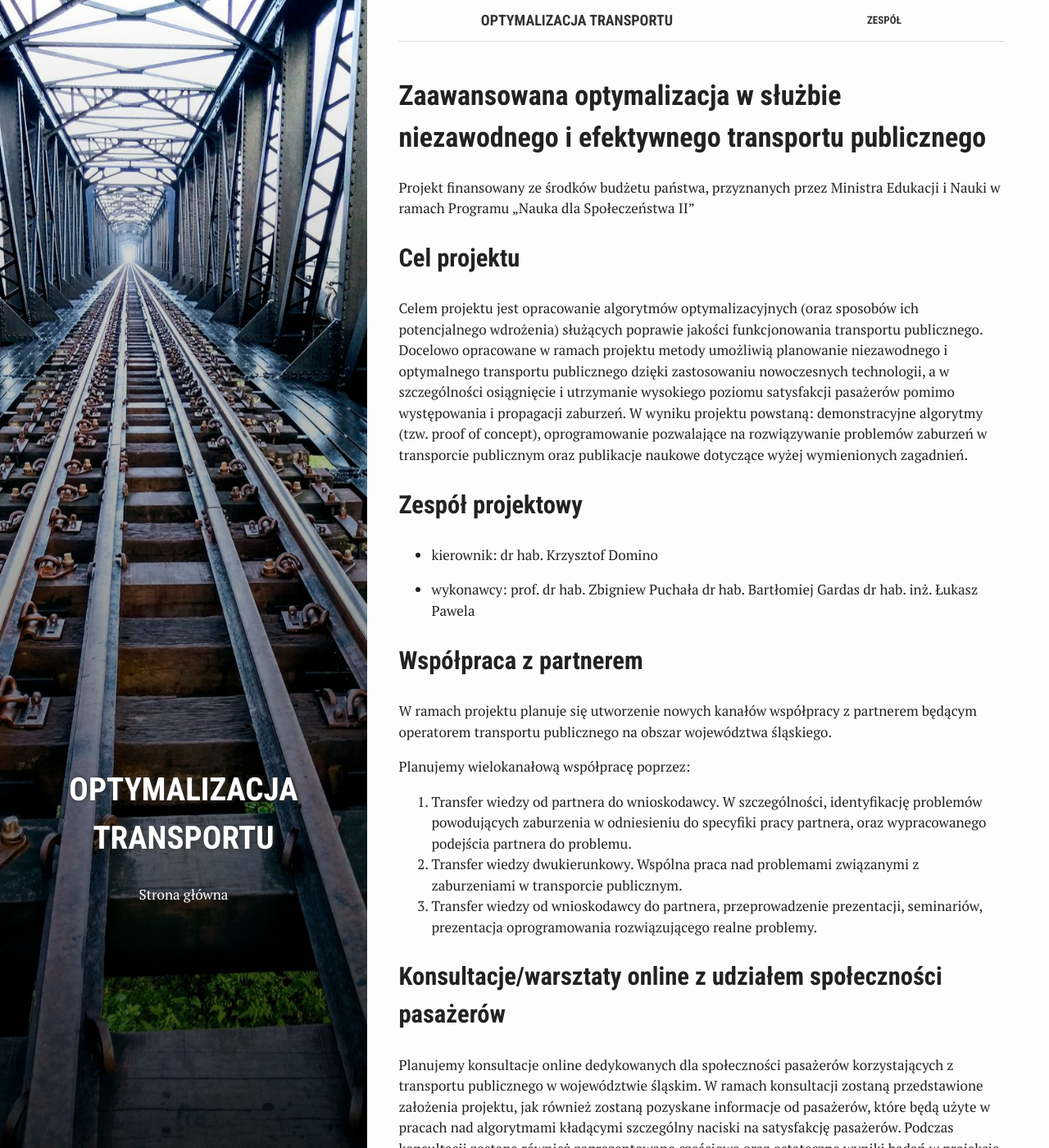
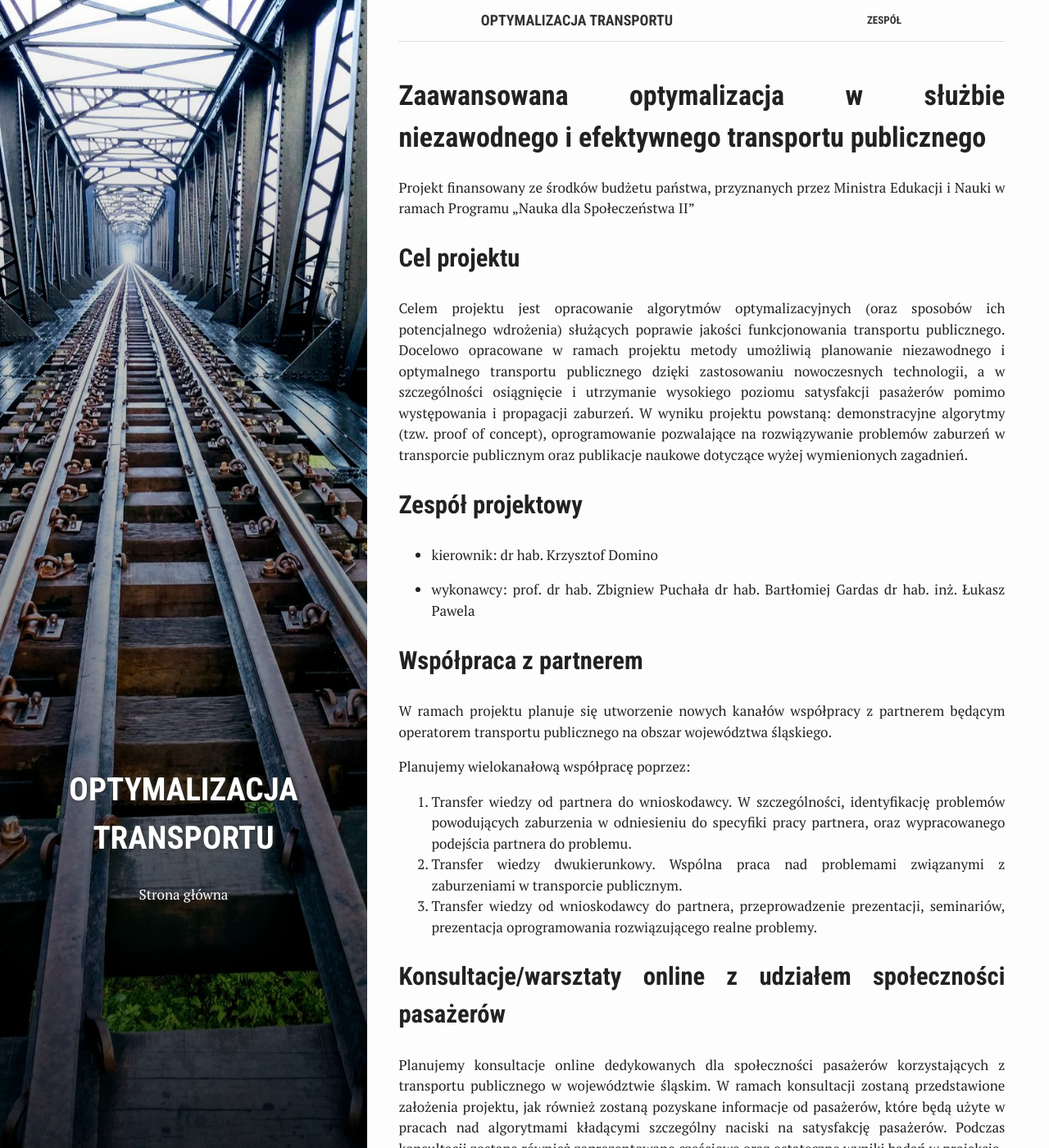
Before and after one commit to iitis/optipubtrans-website, a Jekyll site: the page built from index.md, in a window 1280 px wide and 1400 px high. Shown: the whole window at 82% size. Built offline with Jekyll 4.4.1, drawn with Linux system fonts in a browser that asks for light colours.

Commit message:
Update _base.scss

```diff
--- a/_sass/_base.scss
+++ b/_sass/_base.scss
@@ -252,6 +252,10 @@ article a.btn {
   box-shadow: 0 0 10px #000;
 }
 
+.blog-content {
+  text-align: justify;
+}
+
 .blog-content a img {
   cursor: -webkit-zoom-in;
   cursor: zoom-in;
```
